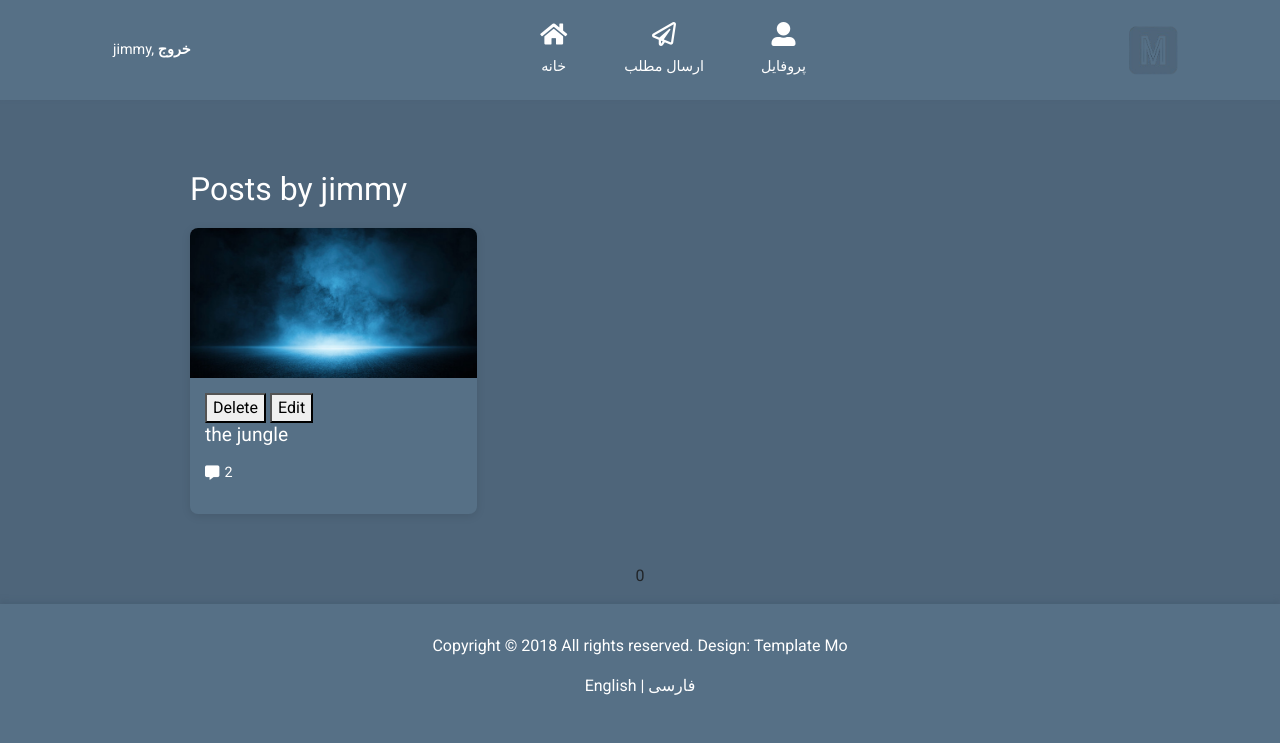
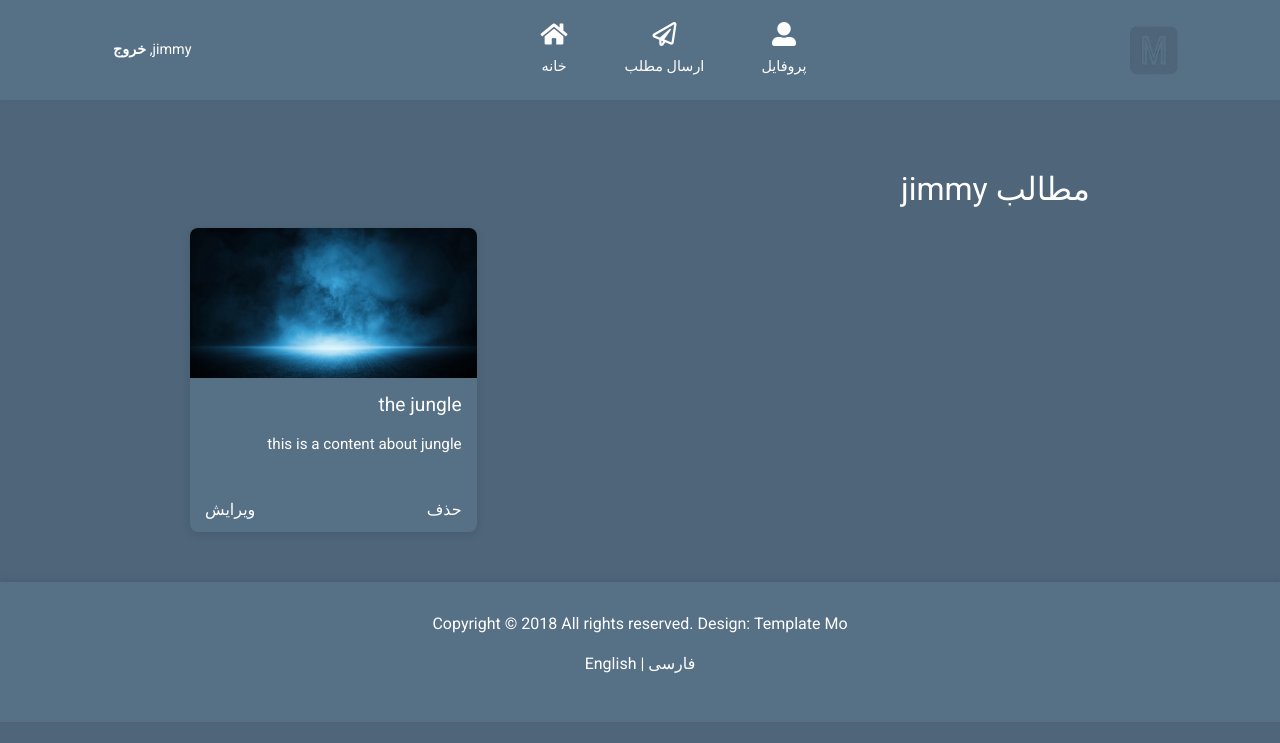
Before and after one commit to mrmalekjan/PostWebsite, a Flask app: page /profile in a window 1280 px wide. Shown: the top 743 px of the page. Run offline with Flask 3, Linux system fonts and the light colour scheme; a user stored in the database is signed in; some libraries are stand-ins or nearby versions.

Commit message:
some visual improvements!!!

```diff
--- a/static/css/farsi-specifics.css
+++ b/static/css/farsi-specifics.css
@@ -75,3 +75,17 @@
     unicode-bidi: isolate;
     direction: rtl;
 }
+
+.post-card {
+    unicode-bidi: isolate;
+    direction: rtl;
+    text-align: right;
+    align-items: right;
+}
+
+.posts_by_class {
+    unicode-bidi: isolate;
+    direction: rtl;
+    text-align: right;
+    align-items: right;
+}
--- a/static/css/profile.css
+++ b/static/css/profile.css
@@ -113,3 +113,31 @@ body {
 .profile-name-style {
     color: white;
 }
+
+.post-action-buttons-container {
+    display: flex; /* Use flexbox to align buttons in a row */
+    justify-content: space-between; /* Space the buttons evenly */
+    bottom: 0;
+    left: 0;
+    width: 100%; /* Ensure the container takes the full width */
+}
+
+/* Styling for the action buttons */
+.post-action-button {
+    width:max-content;
+    object-fit: cover;
+    flex: 1; /* Make buttons take equal space */
+    padding: 10px 15px; /* Add some padding for better appearance */
+    font-size: 16px;
+    color: #fff;
+    border: none;
+    cursor: pointer;
+    background-color: transparent; /* No background color initially */
+    transition: background-color 0.3s ease; /* Smooth transition for background color */
+    text-align: center; /* Center text inside the button */
+}
+
+.post-action-button:hover {
+    background-color: #f5a623; /* Change background color on hover */
+    color: #fff; /* Change text color on hover */
+}
--- a/templates/profile.html
+++ b/templates/profile.html
@@ -12,7 +12,11 @@
     <link rel="stylesheet" href="{{ url_for('static',filename='css/templatemo-style.css') }}" />
     <link rel="stylesheet" href="{{ url_for('static',filename='css/home.css') }}" />
     <link rel="stylesheet" href="{{ url_for('static',filename='css/comment-section.css') }}" />
-    <link rel="stylesheet" href="{{ url_for('static', filename='css/profile.css') }}">
+    <link rel="stylesheet" href="{{ url_for('static',filename='css/mini-post.css') }}" />
+    <link rel="stylesheet" href="{{ url_for('static', filename='css/profile.css') }}" />
+    {% if translations['language']=="fa" %}
+        <link rel="stylesheet" href="{{ url_for('static',filename='css/farsi-specifics.css') }}" />
+    {% endif %}
 </head>
 <body style="padding-top: 90px;">
     {% include 'top-nav-bar.html' %}
@@ -25,7 +29,7 @@
             <img src="#" alt="Profile Photo">
         </div-->
         <div class="profile-info">
-            <h1 class="profile-name-style">{{  user.username }}</h1>
+            <h1 class="profile-name-style">{{ user.username }}</h1>
             <p>{{ bio }}</p>
             <!--div class="profile-stats">
                 <span><b>#</b> Posts</span>
@@ -36,37 +40,40 @@
     </div>
 
     <div class="content">
-        <h2 >Posts by {{ user }}</h2>
+        <h2 class="posts_by_class">{{translations['posts_by']}} {{ user }}</h2>
         <div class="post-grid">
             {% for post in user_posts %}
-
                 <div class="post-card">
                     <img src="{{post.image}}" alt="Post Image">
                     <div class="post-info">
-                        <a href="{{ url_for('delete_post', post_id=post.id) }}">
-                            <button>Delete</button>
+                        <h3>{{ post['title'] }}</h3>
+                        <p>{{ post['post_description'] }}</p>
+                        <p class="mini-post-text">{{post.content}}</p>
+                    </div>
+
+                    <!-- Updated actions container -->
+                    <div class="post-action-buttons-container">
+                        <a href="{{ url_for('delete_post', post_id=post.id) }} " onclick="return confirmDelete()">
+                            <button class="post-action-button">{{translations['delete']}}</button>
                         </a>
                         <a href="{{ url_for('edit_post', post_id=post.id) }}">
-                            <button >Edit</button>
+                            <button class="post-action-button">{{translations['edit']}}</button>
                         </a>
-                        <h3>{{ post['title'] }}</h3>
-                        <p>{{ post['post_description'] }}</p>
-                        <div class="post-stats">
-                            <!--span><i class="fas fa-eye">#</i>views</span>
-                            <span><i class="fas fa-thumbs-up">#</i>likes</span>
-                            <span><i class="fas fa-thumbs-down">#</i>dislikes</span-->
-                            <span><i class="fas fa-comment-alt"> </i> {{post['comments']|length}}</span>
-                        </div>
                     </div>
                 </div>
             {% endfor %}
         </div>
     </div>
-    <p style="text-align: center;">{{user_specs.comments|length}}</p>
 
     {% include 'tm-footer.html' %}
 
     <script src="{{ url_for('static', filename='js/jquery-3.3.1.min.js') }}"></script>
     <script src="{{ url_for('static', filename='js/bootstrap.min.js') }}"></script>
+    <script>
+        function confirmDelete() {
+        return confirm('Are you sure you want to delete the post?');
+        }
+    </script>
+
 </body>
 </html>
--- a/translations.py
+++ b/translations.py
@@ -35,7 +35,11 @@ translations = {
         'wrong_username': 'Invalid username, please try again.',
         'logout_before_signup': 'First you need to log out to sign up',
         'username_alredy taken': 'This username is alredy taken',
-        'congrats_account_created': 'Congratulations! Your account has been created succssefully'
+        'congrats_account_created': 'Congratulations! Your account has been created succssefully',
+        'sure_wanna_delete': 'Are you sure you want to delete the post?',
+        'posts_by': 'Posts by',
+        'delete': 'Delete',
+        'edit': 'Edit'
     },
     'fa': {
         'language': 'fa',
@@ -72,7 +76,10 @@ translations = {
         'wrong_password': 'رمز وارد شده اشتباه است، لطفاً دوباره امتحان کنید',
         'wrong_username': 'نام کاربری وارد شده اشتباه است، لطفاً دوباره امتحان کنید',
         'logout_before_signup': 'لطفاً قبل از ثبت‌نام مجدد، از سایت خارج شوید',
-        'congrats_account_created': 'تبریک! حساب کاربری شما با موفقیت ایجاد شد'
-
+        'congrats_account_created': 'تبریک! حساب کاربری شما با موفقیت ایجاد شد',
+        'sure_wanna_delete': 'آیا مطمئن هستید که می‌خواهید این مطلب را پاک کنید؟',
+        'posts_by': 'مطالب',
+        'delete': 'حذف',
+        'edit': 'ویرایش'
     }
 }
```
